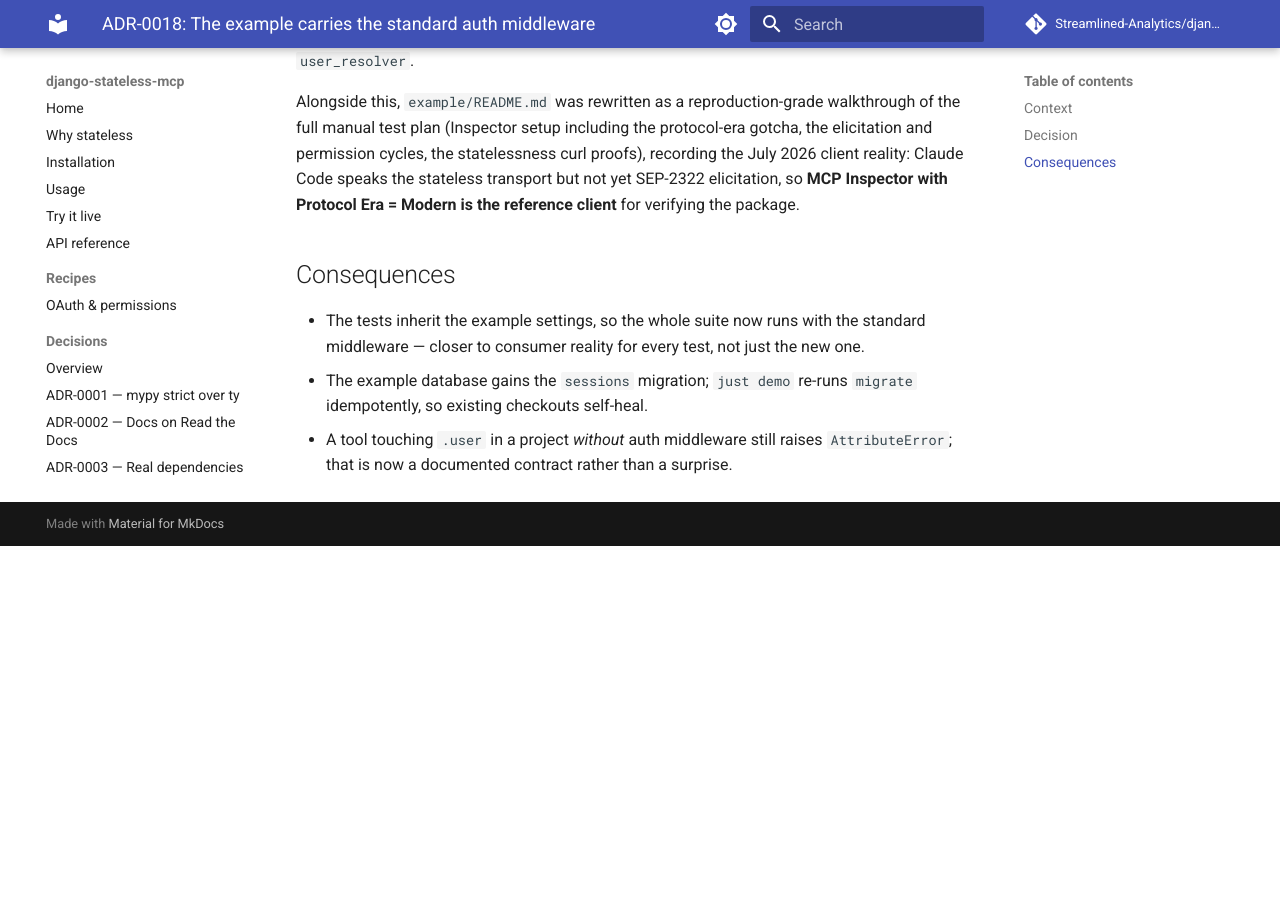
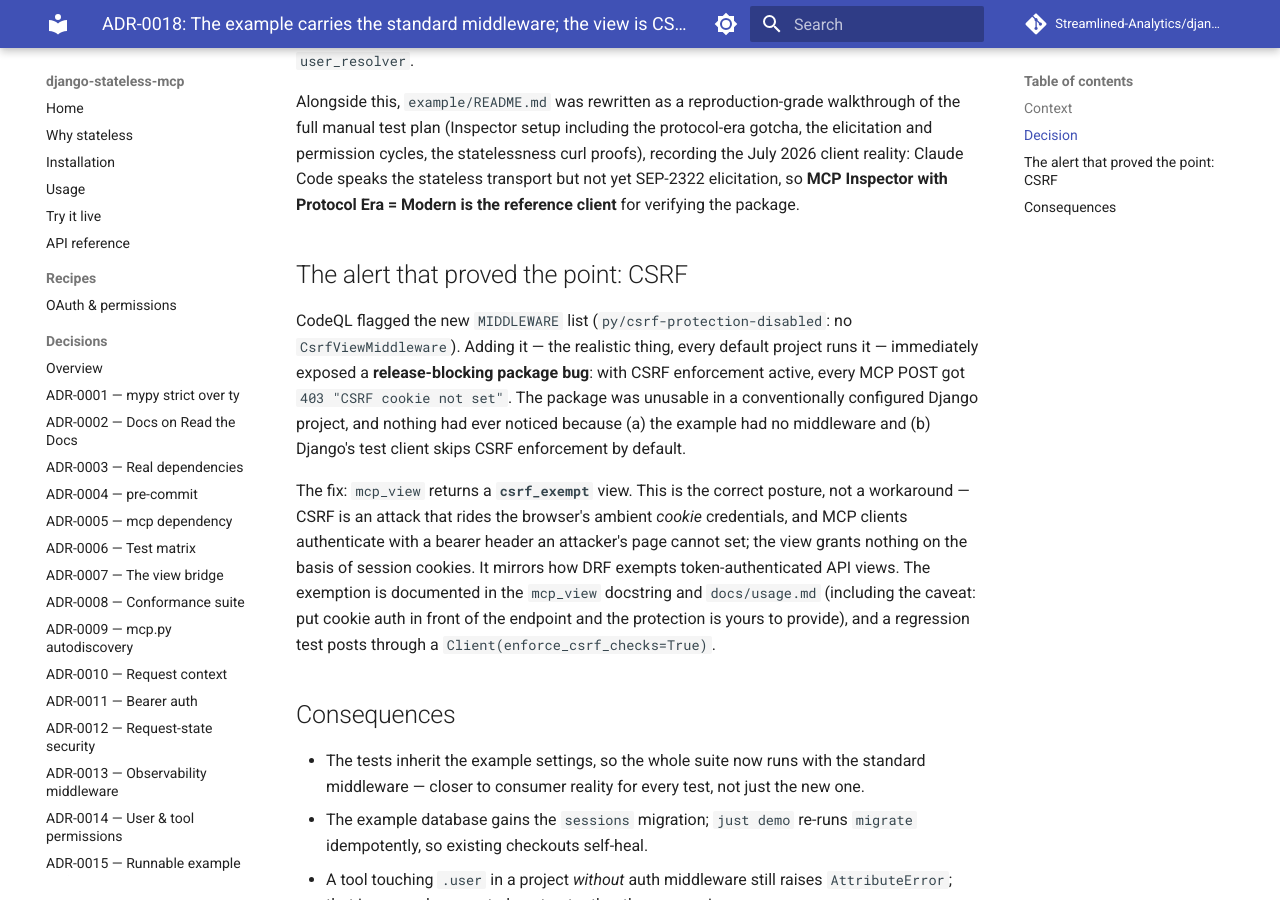
Before and after one commit to Streamlined-Analytics/django-stateless-mcp, an MkDocs documentation site: the page built from docs/adr/0018-example-auth-middleware.md, in a window 1280 px wide and 900 px high, scrolled down 848 px. Built offline with MkDocs 1.6.1 and Material for MkDocs 9.7.7, drawn with Linux system fonts in a browser that asks for light colours; comment, search, counter and statistics services are not loaded; before the commit the page ends 1394 px from its top, so only the background shows below that; some of the changed text lies outside the part shown.

Commit message:
fix: mcp_view is csrf_exempt -- the view now works under CsrfViewMiddleware
CodeQL flagged the example's new MIDDLEWARE for lacking CsrfViewMiddleware;
adding it exposed the real bug: any default Django project 403'd every MCP
POST ('CSRF cookie not set'), unseen because the test client skips CSRF
enforcement. MCP clients authenticate by bearer header, not ambient cookies,
so the view is csrf_exempt (the DRF posture for token-auth APIs). Regression
test posts through Client(enforce_csrf_checks=True). Version 0.1.3.

```diff
--- a/docs/adr/0018-example-auth-middleware.md
+++ b/docs/adr/0018-example-auth-middleware.md
@@ -1,4 +1,4 @@
-# ADR-0018: The example carries the standard auth middleware
+# ADR-0018: The example carries the standard middleware; the view is CSRF-exempt
 
 - **Status:** Accepted
 - **Date:** 2026-07-30
@@ -35,6 +35,24 @@ client reality: Claude Code speaks the stateless transport but not yet SEP-2322
 elicitation, so **MCP Inspector with Protocol Era = Modern is the reference client** for
 verifying the package.
 
+## The alert that proved the point: CSRF
+
+CodeQL flagged the new `MIDDLEWARE` list (`py/csrf-protection-disabled`: no
+`CsrfViewMiddleware`). Adding it — the realistic thing, every default project runs it —
+immediately exposed a **release-blocking package bug**: with CSRF enforcement active,
+every MCP POST got `403 "CSRF cookie not set"`. The package was unusable in a
+conventionally configured Django project, and nothing had ever noticed because (a) the
+example had no middleware and (b) Django's test client skips CSRF enforcement by default.
+
+The fix: `mcp_view` returns a **`csrf_exempt`** view. This is the correct posture, not a
+workaround — CSRF is an attack that rides the browser's ambient *cookie* credentials,
+and MCP clients authenticate with a bearer header an attacker's page cannot set; the
+view grants nothing on the basis of session cookies. It mirrors how DRF exempts
+token-authenticated API views. The exemption is documented in the `mcp_view` docstring
+and `docs/usage.md` (including the caveat: put cookie auth in front of the endpoint and
+the protection is yours to provide), and a regression test posts through a
+`Client(enforce_csrf_checks=True)`.
+
 ## Consequences
 
 - The tests inherit the example settings, so the whole suite now runs with the standard
--- a/docs/adr/index.md
+++ b/docs/adr/index.md
@@ -27,4 +27,4 @@ useful to someone extending the package than the resulting code is.
 | [ADR-0015](0015-runnable-example-project.md) | One runnable example project, shared with the test suite |
 | [ADR-0016](0016-lazy-optional-structlog-import.md) | Lazy import for the optional structlog dependency |
 | [ADR-0017](0017-post-only-view.md) | The view serves POST only; receive follows the ASGI contract |
-| [ADR-0018](0018-example-auth-middleware.md) | The example carries the standard auth middleware |
+| [ADR-0018](0018-example-auth-middleware.md) | The example carries the standard middleware; the view is CSRF-exempt |
--- a/pyproject.toml
+++ b/pyproject.toml
@@ -4,7 +4,7 @@ requires = [ "hatchling" ]
 
 [project]
 name = "django-stateless-mcp"
-version = "0.1.2"
+version = "0.1.3"
 description = "Stateless Model Context Protocol (MCP) server for Django, built on the 2026-07-28 spec."
 readme = "README.md"
 license = { text = "MIT" }
```
Also changed, not shown: CHANGELOG/0.1.3.md (added, +26 -0 lines), docs/usage.md (+8 -0 lines), example/README.md (+1 -0 lines), 4 other files.
